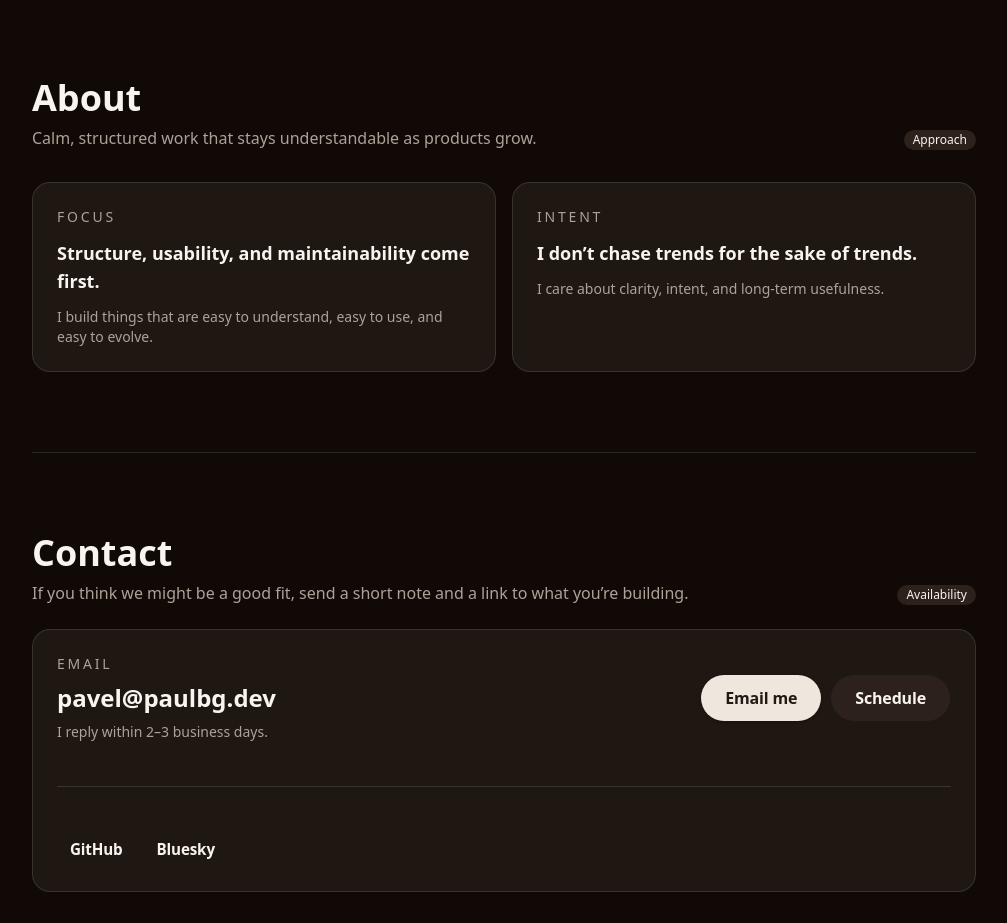
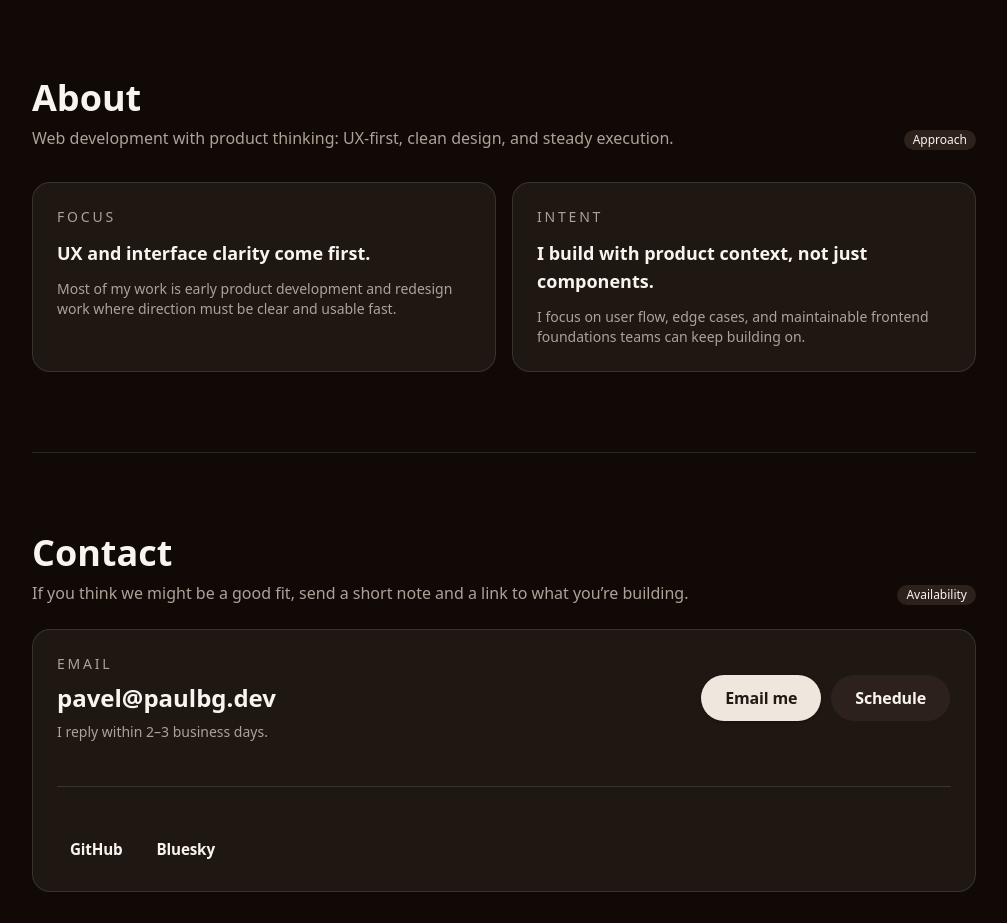
Before and after one commit to paulbgtr/paulbg.dev, a Next.js app: page / in a window 1280 px wide. Shown: the part 3382-4305 px from the top of the page, without its empty margins (136-1143 px from the left). Built offline with nearby package versions, Linux system fonts and the light colour scheme.

Commit message:
Update about page messaging

```diff
--- a/components/about.tsx
+++ b/components/about.tsx
@@ -18,7 +18,8 @@ export const About = () => {
         <div className="grid gap-2">
           <h2 className="text-3xl font-semibold md:text-4xl">About</h2>
           <p className="max-w-2xl text-muted-foreground">
-            Calm, structured work that stays understandable as products grow.
+            Web development with product thinking: UX-first, clean design, and
+            steady execution.
           </p>
         </div>
         <Badge variant="secondary" className="w-fit">
@@ -32,11 +33,11 @@ export const About = () => {
               Focus
             </div>
             <p className="text-lg font-semibold">
-              Structure, usability, and maintainability come first.
+              UX and interface clarity come first.
             </p>
             <p className="text-sm text-muted-foreground">
-              I build things that are easy to understand, easy to use, and easy
-              to evolve.
+              Most of my work is early product development and redesign work
+              where direction must be clear and usable fast.
             </p>
           </div>
         </Card>
@@ -46,10 +47,11 @@ export const About = () => {
               Intent
             </div>
             <p className="text-lg font-semibold">
-              I don’t chase trends for the sake of trends.
+              I build with product context, not just components.
             </p>
             <p className="text-sm text-muted-foreground">
-              I care about clarity, intent, and long-term usefulness.
+              I focus on user flow, edge cases, and maintainable frontend
+              foundations teams can keep building on.
             </p>
           </div>
         </Card>
```
